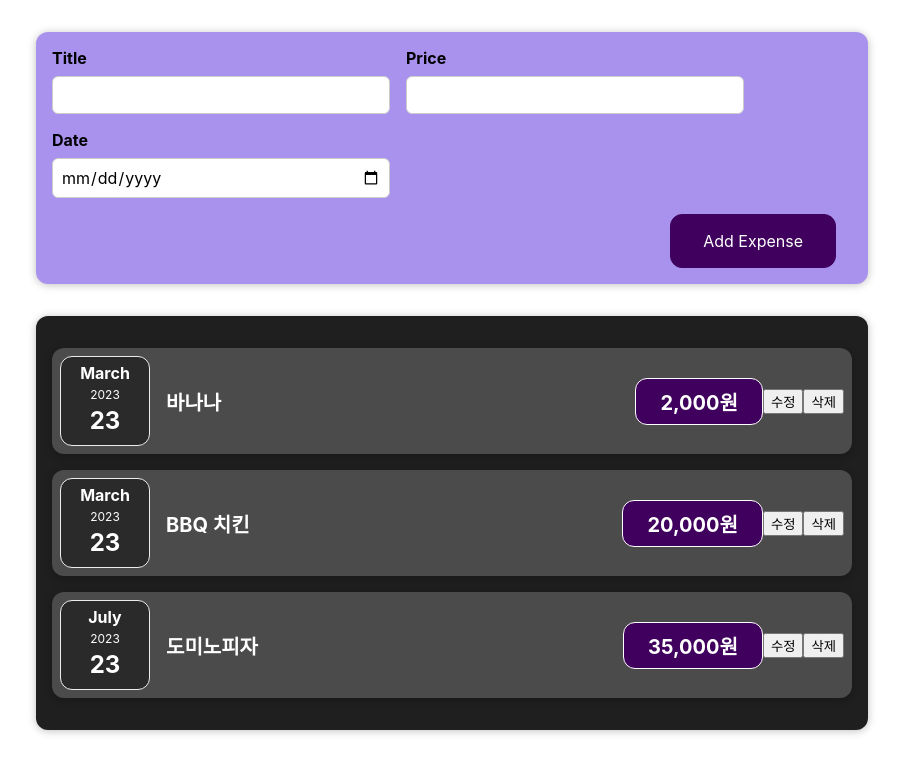
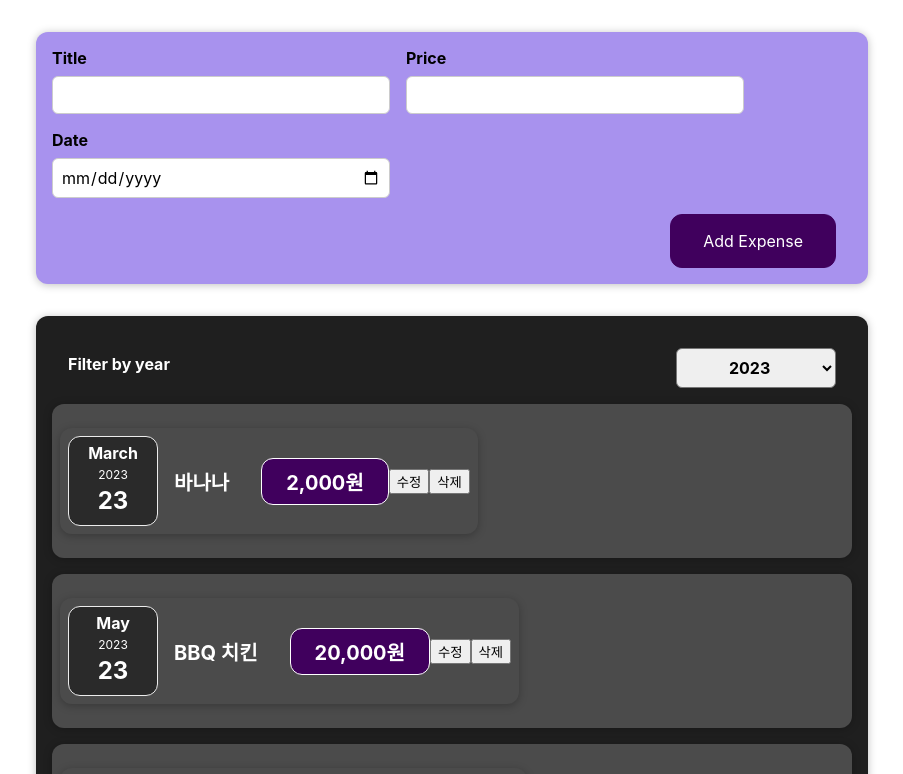
Before and after one commit to hydeandjek/React-practice, a React (Create React App) app: page / in a window 1280 px wide. Shown: the top 774 px of the page, without its empty margins (188-1091 px from the left). Built offline with nearby package versions, Linux system fonts and the light colour scheme.

Commit message:
9. 동적 리스트 렌더링

```diff
--- a/src/App.js
+++ b/src/App.js
@@ -16,20 +16,29 @@
     {
       title: 'BBQ 치킨',
       price: '20000',
-      date: new Date(2023, 3 - 1, 23),
+      date: new Date(2023, 5 - 1, 23),
     },
     {
       title: '도미노피자',
       price: '35000',
       date: new Date(2023, 7 - 1, 23),
     },
+    {
+      title: '엽기떡볶기',
+      price: '17000',
+      date: new Date(2023, 3 - 1, 18),
+    },
   ];
 
-  console.log('App 실행!');
+  //ExpenseForm에게 내려보낼 함수
+  const addExpenseHandler = (newExpense) => {
+    console.log('App 컴포넌트에서 응답함!');
+    console.log(newExpense);
+  };
 
   return (
     <>
-      <NewExpense />
+      <NewExpense onAddExpense={addExpenseHandler} />
       <Expenses items={expenses} />
     </>
   );
--- a/src/components/Expneses/Expenses.js
+++ b/src/components/Expneses/Expenses.js
@@ -1,26 +1,37 @@
 import React from 'react';
 import ExpenseItem from './ExpenseItem';
 import './Expenses.css';
+import ExpensesFilter from './ExpensesFilter';
+import Card from '../UI/Card';
+import { render } from '@testing-library/react';
 
-const Expenses = ({ items: expenses }) => {
+const Expenses = ({ items }) => {
+  const filterChangeHandler = (selectedYear) => {
+    console.log('Expenses: ', selectedYear);
+  };
+
+  //ExpenseItem을 동적 렌더링하기
+  const iterateExpenseItem = () => {
+    //자바 스크립트배열의 메서드 map(배열 요소에 적용할 함수)
+    //콜백함수의 매개값으로 배열의 요소가 하나 씩 전달됨
+    //콜백함수는 배열 요소의 개수만큼 반복됨.
+    //map의 리턴값 : 함수가 적용된 각 요소가 담긴 새로운 배열이 리턴됨.
+
+    return items.map((item) => (
+      <ExpenseItem
+        title={item.title}
+        price={item.price}
+        date={item.date}
+      />
+    ));
+  };
+
   return (
-    <div className='expenses'>
-      <ExpenseItem
-        title={expenses[0].title}
-        price={expenses[0].price}
-        date={expenses[0].date}
-      />
-      <ExpenseItem
-        title={expenses[1].title}
-        price={expenses[1].price}
-        date={expenses[1].date}
-      />
-      <ExpenseItem
-        title={expenses[2].title}
-        price={expenses[2].price}
-        date={expenses[2].date}
-      />
-    </div>
+    <Card className='expenses'>
+      <ExpensesFilter onChangeFilter={filterChangeHandler} />
+
+      {iterateExpenseItem()}
+    </Card>
   );
 };
 export default Expenses;
--- /dev/null
+++ b/src/components/Expneses/ExpensesFilter.css
@@ -0,0 +1,24 @@
+.expenses-filter {
+  color: white;
+  padding: 0 1rem;
+}
+
+.expenses-filter__control {
+  display: flex;
+  width: 100%;
+  align-items: center;
+  justify-content: space-between;
+  margin: 1rem 0;
+}
+
+.expenses-filter label {
+  font-weight: bold;
+  margin-bottom: 0.5rem;
+}
+
+.expenses-filter select {
+  font: inherit;
+  padding: 0.5rem 3rem;
+  font-weight: bold;
+  border-radius: 6px;
+}
--- /dev/null
+++ b/src/components/Expneses/ExpensesFilter.js
@@ -0,0 +1,26 @@
+import React from 'react';
+import './ExpensesFilter.css';
+
+const ExpensesFilter = ({ onChangeFilter }) => {
+  const dropdownChangeHandler = (e) => {
+    //selected 된 year의 값을 Expenses에서 사용할 수 있도록
+    //올려보세요.
+    const selectedYear = e.target.value;
+    onChangeFilter(selectedYear);
+  };
+  return (
+    <div className='expenses-filter'>
+      <div className='expenses-filter__control'>
+        <label>Filter by year</label>
+        <select onChange={dropdownChangeHandler}>
+          <option value='2023'>2023</option>
+          <option value='2022'>2022</option>
+          <option value='2021'>2021</option>
+          <option value='2020'>2020</option>
+          <option value='2019'>2019</option>
+        </select>
+      </div>
+    </div>
+  );
+};
+export default ExpensesFilter;
--- a/src/components/NewExpense/ExpenseForm.js
+++ b/src/components/NewExpense/ExpenseForm.js
@@ -1,20 +1,49 @@
-import React from 'react';
+import React, { useState } from 'react';
 import './ExpenseForm.css';
 
-const ExpenseForm = () => {
-  let title;
+const ExpenseForm = ({ onSaveExpense }) => {
+  const [userInput, setUserIntput] = useState({
+    title: '',
+    price: '',
+    date: '',
+  });
+
   const titleChangeHandler = (e) => {
-    title = e.target.value;
+    setUserIntput((prevUserInput) => {
+      return {
+        ...prevUserInput,
+        title: e.target.value,
+      };
+    });
   };
 
   const priceChangeHandler = (e) => {
-    console.log(title);
+    setUserIntput({
+      ...userInput,
+      price: e.target.value,
+    });
   };
-  const dateChangeHandler = (e) => {};
+
+  const dateChangeHandler = (e) => {
+    setUserIntput({
+      ...userInput,
+      date: e.target.value,
+    });
+  };
 
   const formSubmitHandler = (e) => {
     e.preventDefault(); //submit 차단
     console.log('submit 버튼을 누름!');
+    console.log(userInput);
+
+    onSaveExpense();
+    //입력창 리셋
+
+    setUserIntput({
+      title: '',
+      price: '',
+      date: '',
+    });
   };
   return (
     <form onSubmit={formSubmitHandler}>
@@ -24,6 +53,7 @@
           <input
             type='text'
             onChange={titleChangeHandler}
+            value={userInput.title}
           />
         </div>
         <div className='new-expense__control'>
@@ -33,6 +63,7 @@
             min='100'
             step='100'
             onChange={priceChangeHandler}
+            value={userInput.price}
           />
         </div>
         <div className='new-expense__control'>
@@ -42,6 +73,7 @@
             min='2019-01-01'
             max='2025-12-31'
             onChange={dateChangeHandler}
+            value={userInput.date}
           />
         </div>
       </div>
--- a/src/components/NewExpense/NewExpense.js
+++ b/src/components/NewExpense/NewExpense.js
@@ -2,10 +2,10 @@
 import './NewExpense.css';
 import ExpenseForm from './ExpenseForm';
 
-const NewExpense = () => {
+const NewExpense = ({ onAddExpense }) => {
   return (
     <div className='new-expense'>
-      <ExpenseForm />
+      <ExpenseForm onSaveExpense={onAddExpense} />
     </div>
   );
 };
--- a/src/components/UI/Card.js
+++ b/src/components/UI/Card.js
@@ -1,8 +1,8 @@
-import React, { Children } from 'react';
+import React from 'react';
 import './Card.css';
 
 const Card = ({ children, className }) => {
-  const madeClass = 'card' + className;
+  const madeClass = 'card ' + className;
   return <div className={madeClass}>{children}</div>;
 };
 
```
Also changed, not shown: .eslintrc.json.
